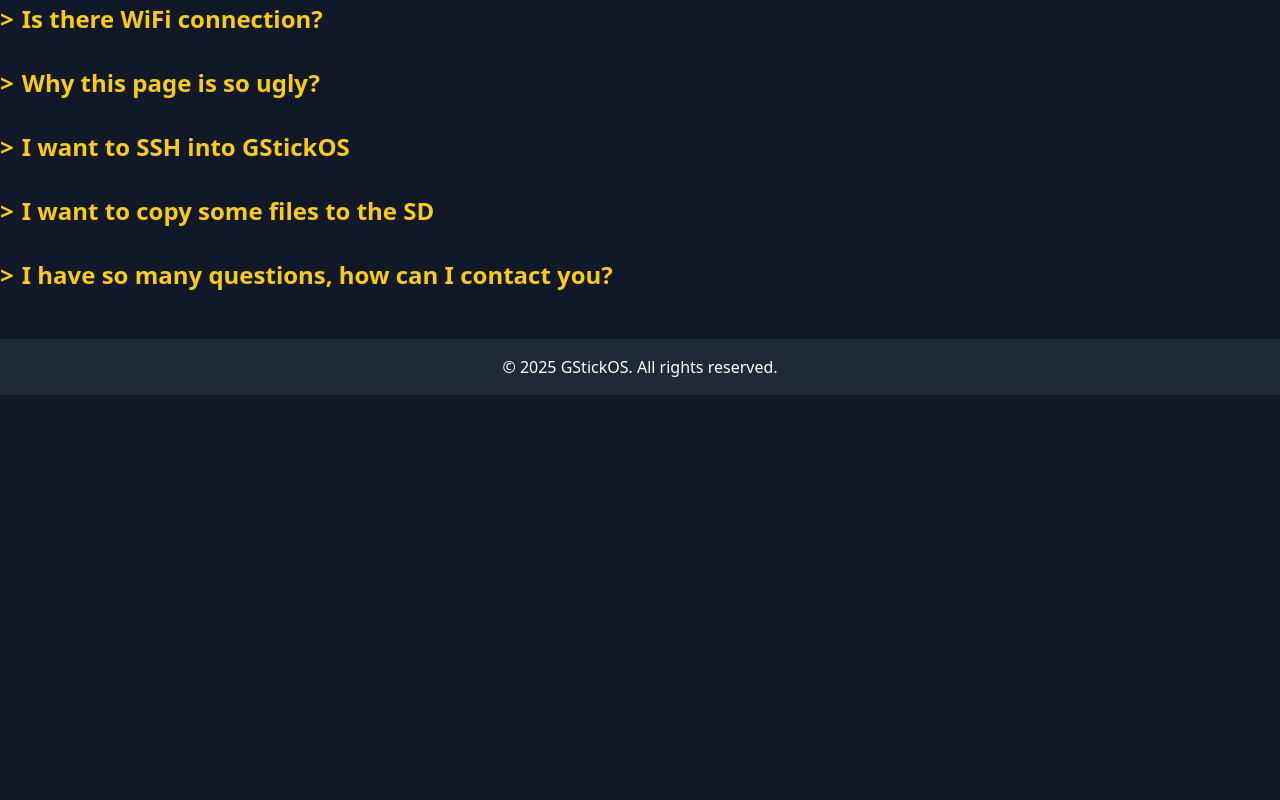
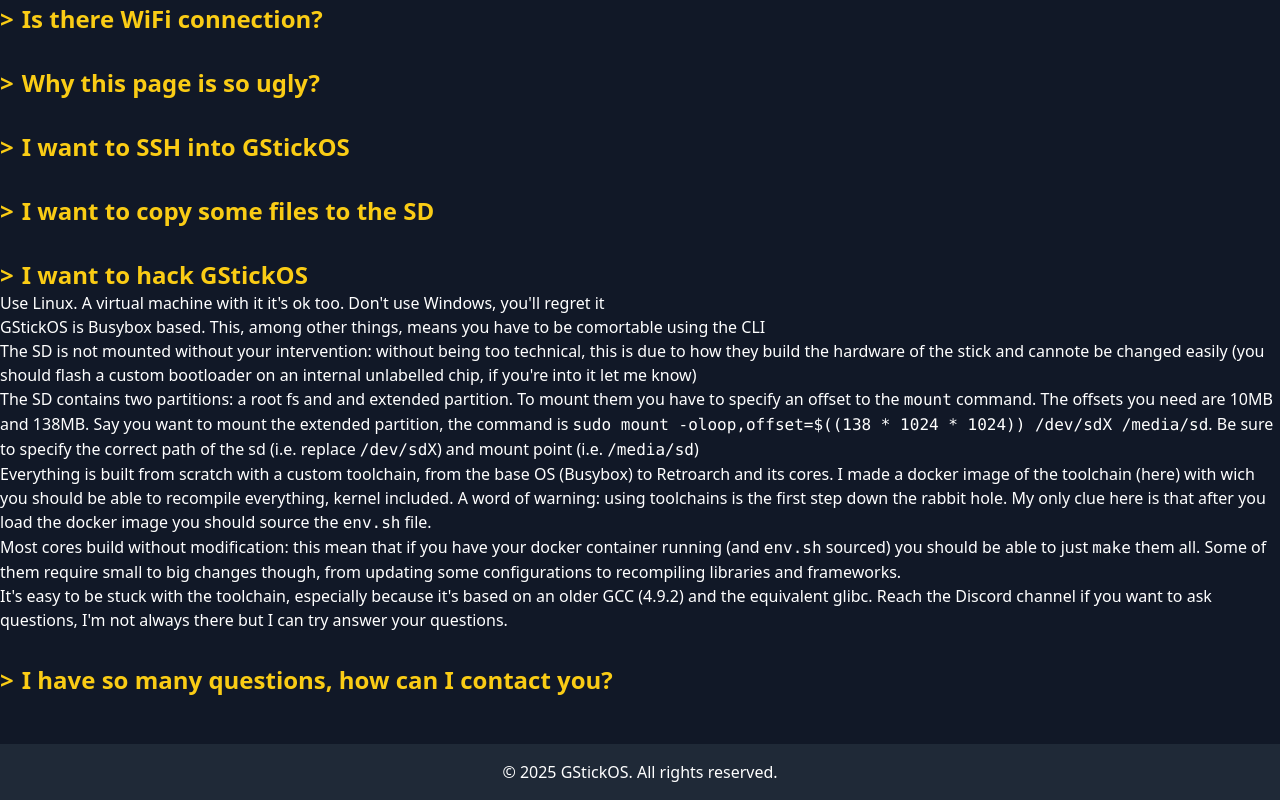
Before and after one commit to lucamot/GStickOS, a plain HTML site: page faq.html in a window 1280 px wide. Shown: the part 749-1549 px from the top of the page. Before the commit the page ends 1144 px from the top, so only its background shows below. Drawn offline with nearby package versions, Linux system fonts and the light colour scheme.

Commit message:
Add guidance for hacking GStickOS in FAQ section

```diff
--- a/faq.html
+++ b/faq.html
@@ -142,6 +142,22 @@ network={
                 <p id="answer13" class="mt-2 text-lg hidden">That's ok: grab yourself a program that is able to copy files over SCP (e.g. WinSCP) and use the root password above to transfer the files. My suggestion is to copy all the files under <code>/mnt/ext</code>, which is the largest partition on the SD (it's roughly the size of the SD minus 138MB). You can later see the files from the Retroarch UI by navigating again to <code>/mnt/ext</code> or wherever you put your files.</p>
             </div>
             <div>
+                <h3 class="text-2xl font-semibold text-yellow-400 cursor-pointer flex items-center" onclick="toggleAnswer('answer14', 'symbols14')">
+                    <span id="symbols14" class="mr-2 transition-transform">></span>
+                    I want to hack GStickOS
+                </h3>
+                <p id="answer14" class="mt-2 text-lg hidden">Fair enough, as long as you share your improvements with us :) Here are a few hints to get started:</p>
+                <ul>
+                    <li>Use Linux. A virtual machine with it it's ok too. Don't use Windows, you'll regret it</li>
+                    <li>GStickOS is Busybox based. This, among other things, means you have to be comortable using the CLI</li>
+                    <li>The SD is not mounted without your intervention: without being too technical, this is due to how they build the hardware of the stick and cannote be changed easily (you should flash a custom bootloader on an internal unlabelled chip, if you're into it let me know)</li>
+                    <li>The SD contains two partitions: a root fs and and extended partition. To mount them you have to specify an offset to the <code>mount</code> command. The offsets you need are 10MB and 138MB. Say you want to mount the extended partition, the command is <code>sudo mount -oloop,offset=$((138 * 1024 * 1024)) /dev/sdX /media/sd</code>. Be sure to specify the correct path of the sd (i.e. replace <code>/dev/sdX</code>) and mount point (i.e. <code>/media/sd</code>)</li>
+                    <li>Everything is built from scratch with a custom toolchain, from the base OS (Busybox) to Retroarch and its cores. I made a docker image of the toolchain (<a href="https://github.com/lucamot/HiSTBLinuxV100R005C00SPC050">here</a>) with wich you should be able to recompile everything, kernel included. A word of warning: using toolchains is the first step down the rabbit hole. My only clue here is that after you load the docker image you should source the <code>env.sh</code> file.</li>
+                    <li>Most cores build without modification: this mean that if you have your docker container running (and <code>env.sh</code> sourced) you should be able to just <code>make</code> them all. Some of them require small to big changes though, from updating some configurations to recompiling libraries and frameworks.</li>
+                    <li>It's easy to be stuck with the toolchain, especially because it's based on an older GCC (4.9.2) and the equivalent glibc. Reach the Discord channel if you want to ask questions, I'm not always there but I can try answer your questions.</li>
+                </ul>
+            </div>
+            <div>
                 <h3 class="text-2xl font-semibold text-yellow-400 cursor-pointer flex items-center" onclick="toggleAnswer('answer9', 'symbol9')">
                     <span id="symbol9" class="mr-2 transition-transform">></span>
                     I have so many questions, how can I contact you?
```
